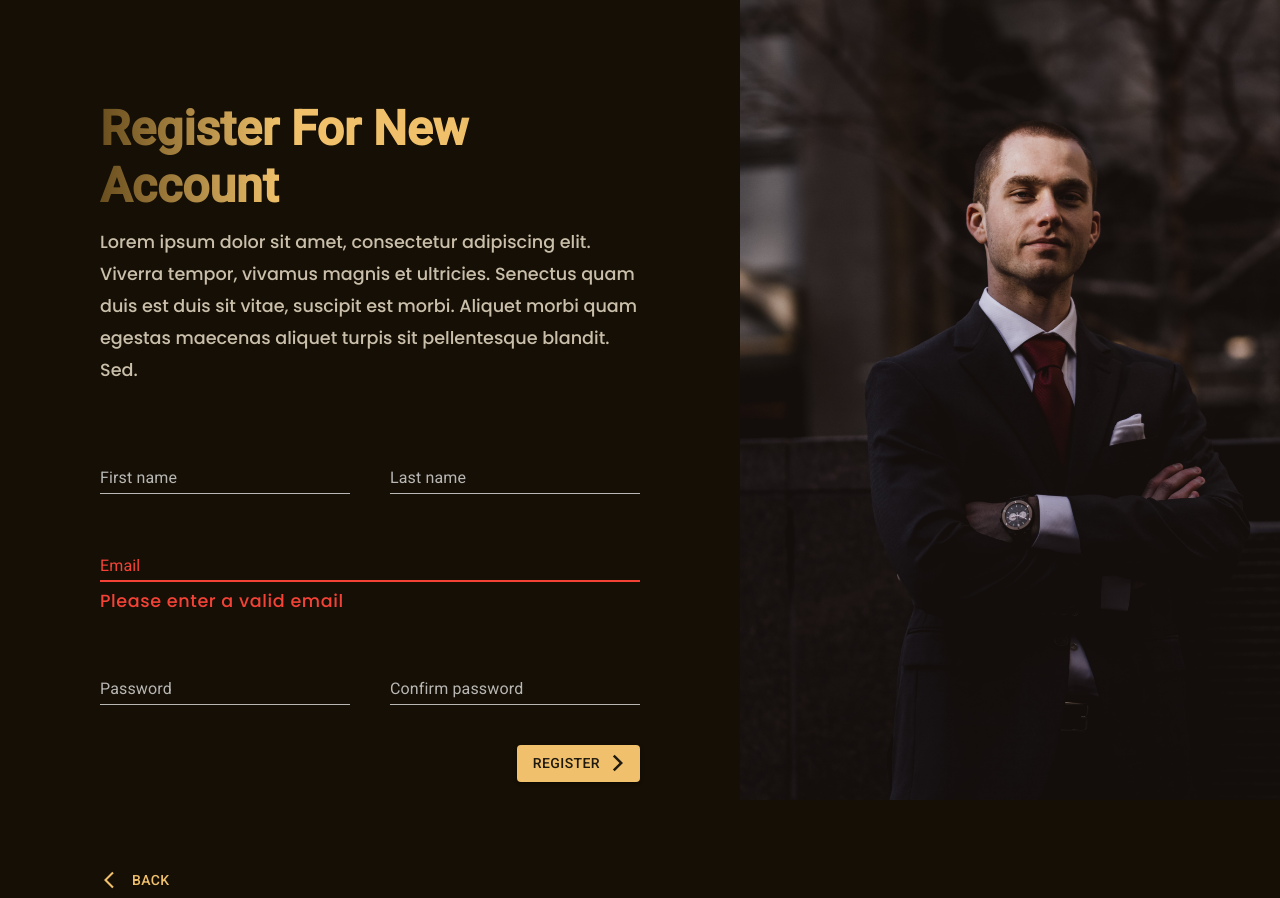
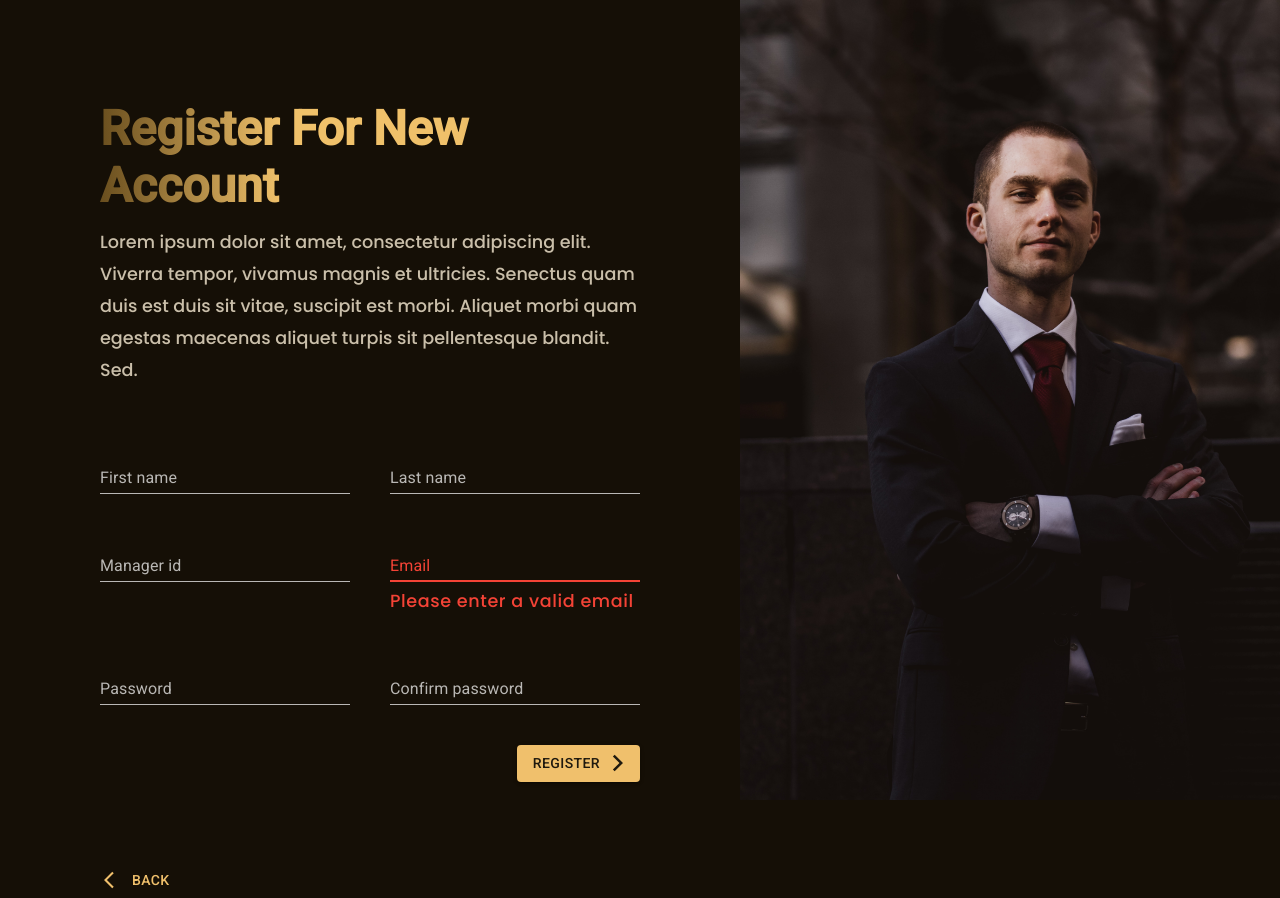
Before and after one commit to Mohanbarman/jag-portal, a React (Create React App) app: page /registration in a window 1280 px wide. Built offline with nearby package versions, Linux system fonts and the light colour scheme.

Commit message:
Adding manager id field

```diff
--- a/src/routes/Registration.js
+++ b/src/routes/Registration.js
@@ -12,6 +12,7 @@ const Registration = () => {
   const [email, setEmail] = useState('');
   const [password, setPassword] = useState('');
   const [confirmPassword, setConfirmPassword] = useState('');
+  const [managerId, setManagerId] = useState('');
 
   const {heading, subheading, image} = registrationScreenContent;
 
@@ -42,8 +43,16 @@ const Registration = () => {
 
           <TextField
             color='primary'
+            label='Manager id'
+            className='action-form-input'
+            value={managerId}
+            onChange={e => setManagerId(e.target.value)}
+          />
+
+          <TextField
+            color='primary'
             label='Email'
-            className='action-form-input action-form-input-x2'
+            className='action-form-input'
             value={email}
             onChange={e => setEmail(e.target.value)}
             error={!validateEmail(email)}
```
